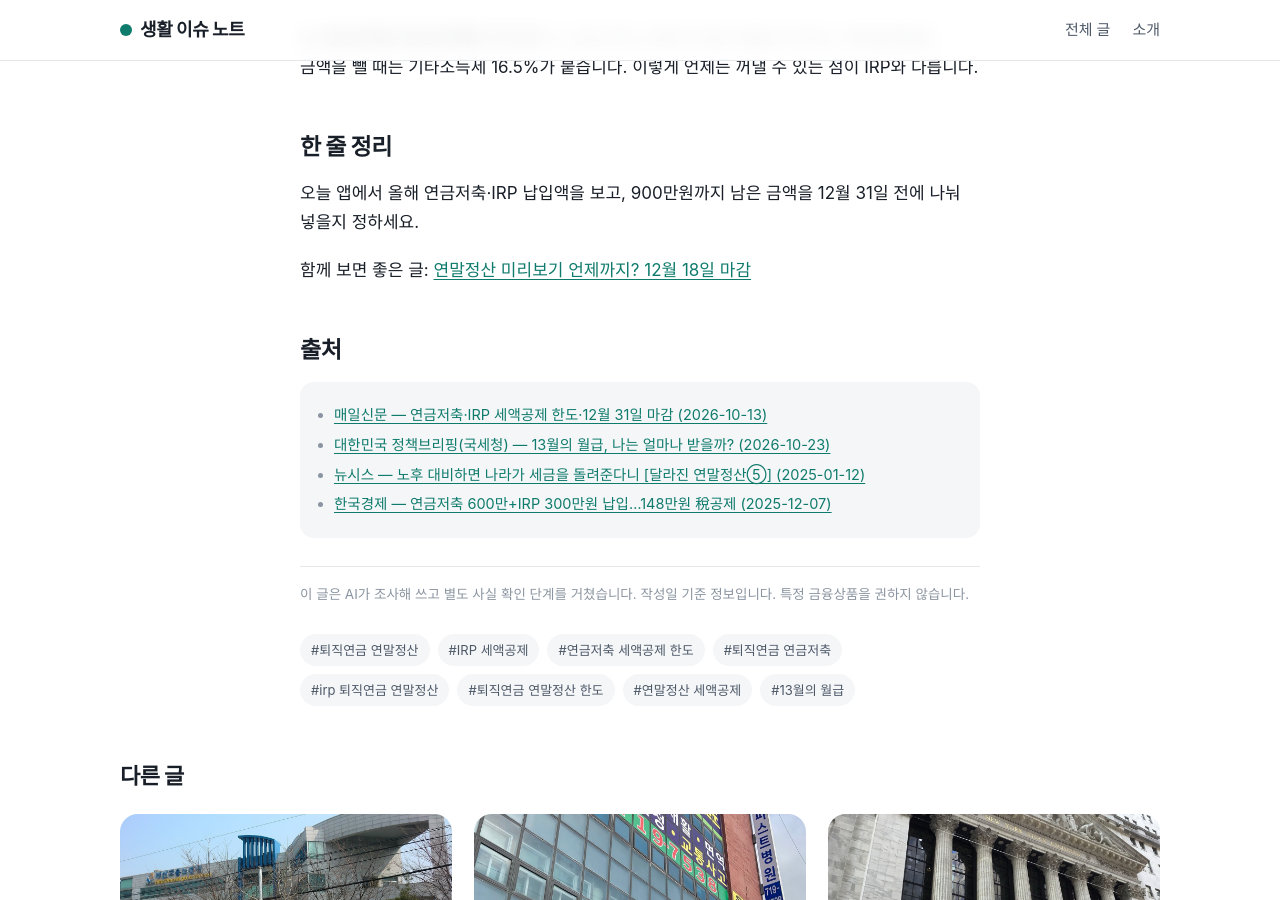
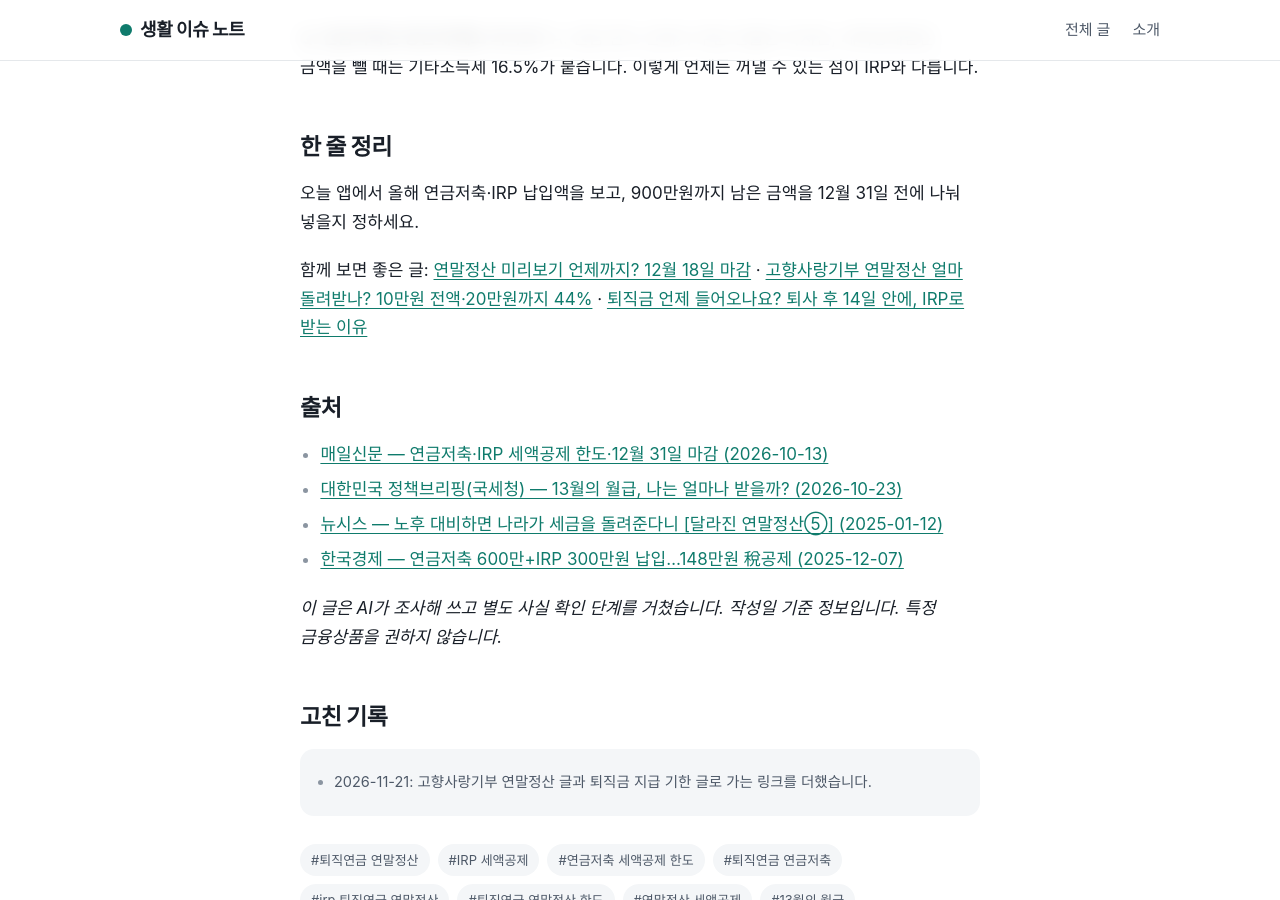
Before and after one commit to sadfklansdkl/issue-notes, a Jekyll site: the page built from _posts/2026-11-20-irp-pension-savings-year-end-tax-credit-limit-900-december-31.md, in a window 1280 px wide and 900 px high, scrolled down 3434 px. Built offline with Jekyll 4.4.1, drawn with Linux system fonts in a browser that asks for light colours; some web fonts are replaced; some of the changed text lies outside the part shown.

Commit message:
글 게시·수정 20261121-2000

```diff
--- a/_posts/2026-11-20-irp-pension-savings-year-end-tax-credit-limit-900-december-31.md
+++ b/_posts/2026-11-20-irp-pension-savings-year-end-tax-credit-limit-900-december-31.md
@@ -55,7 +55,7 @@ A. 원금 한도 안에서 부분 인출은 되지만, 세액공제받은 금액
 ## 한 줄 정리
 오늘 앱에서 올해 연금저축·IRP 납입액을 보고, 900만원까지 남은 금액을 12월 31일 전에 나눠 넣을지 정하세요.
 
-함께 보면 좋은 글: [연말정산 미리보기 언제까지? 12월 18일 마감](/issue-notes/2026/11/13/year-end-tax-preview-2026-until-december-18-hometax-menu-changes/)
+함께 보면 좋은 글: [연말정산 미리보기 언제까지? 12월 18일 마감](/issue-notes/2026/11/13/year-end-tax-preview-2026-until-december-18-hometax-menu-changes/) · [고향사랑기부 연말정산 얼마 돌려받나? 10만원 전액·20만원까지 44%](/issue-notes/2026/11/21/hometown-love-donation-year-end-tax-credit-44-percent-december-31/) · [퇴직금 언제 들어오나요? 퇴사 후 14일 안에, IRP로 받는 이유](/issue-notes/2026/11/21/severance-pay-when-paid-14-days-irp-late-interest-20-percent/)
 
 ## 출처
 - [매일신문 — 연금저축·IRP 세액공제 한도·12월 31일 마감 (2026-10-13)](https://www.imaeil.com/page/view/2026101310071052561)
@@ -64,3 +64,6 @@ A. 원금 한도 안에서 부분 인출은 되지만, 세액공제받은 금액
 - [한국경제 — 연금저축 600만+IRP 300만원 납입…148만원 稅공제 (2025-12-07)](https://www.hankyung.com/article/2025120786001)
 
 _이 글은 AI가 조사해 쓰고 별도 사실 확인 단계를 거쳤습니다. 작성일 기준 정보입니다. 특정 금융상품을 권하지 않습니다._
+
+## 고친 기록
+- 2026-11-21: 고향사랑기부 연말정산 글과 퇴직금 지급 기한 글로 가는 링크를 더했습니다.
```
Also changed, not shown: _posts/2026-11-13-year-end-tax-preview-2026-until-december-18-hometax-menu-changes.md (+2 -1 lines).
